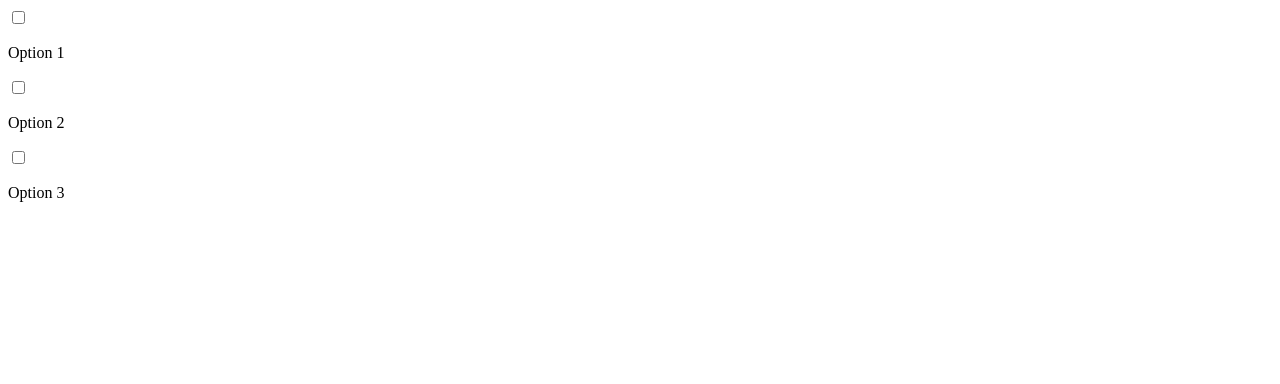
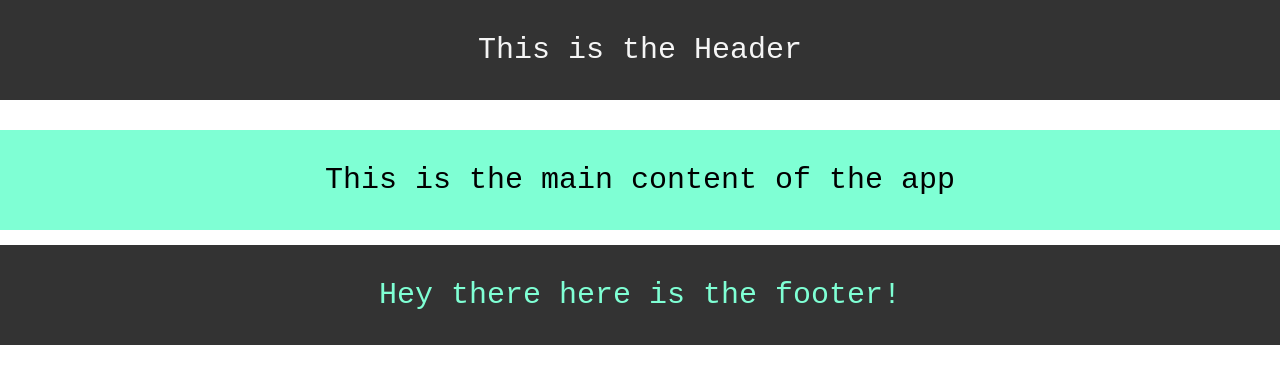
Before and after one commit to CalWal/React-Todo-List, a React (Create React App) app: page / in a window 1280 px wide. Shown: the top 384 px of the page. Built offline with nearby package versions, Linux system fonts and the light colour scheme.

Commit message:
Moved styles to public
messing around with CSS

```diff
--- a/components/Footer.js
+++ b/components/Footer.js
@@ -3,7 +3,7 @@ import React from "react";
 function Footer() {
   return (
     <div>
-      <footer>Hey there here is the footer!</footer>
+      <footer className="footer">Hey there here is the footer!</footer>
     </div>
   );
 }
--- a/components/MainContent.js
+++ b/components/MainContent.js
@@ -1,7 +1,7 @@
 import React from "react";
 
 function MainContent() {
-  return <p> This is the main content of the app </p>;
+  return <p className="maincontent"> This is the main content of the app </p>;
 }
 
 export default MainContent;
--- a/components/NavBar.js
+++ b/components/NavBar.js
@@ -1,13 +1,7 @@
 import React from "react";
 
 function NavBar() {
-  return (
-    <div>
-      <nav>
-        <h1> This is the Header </h1>
-      </nav>
-    </div>
-  );
+  return <header className="navbar">This is the Header</header>;
 }
 
 export default NavBar;
--- a/public/index.html
+++ b/public/index.html
@@ -1,16 +1,19 @@
 <!DOCTYPE html>
 <html lang="en">
-
   <head>
-	<meta charset="utf-8">
-	<meta name="viewport" content="width=device-width, initial-scale=1, shrink-to-fit=no">
-	<meta name="theme-color" content="#000000">
+    <meta charset="utf-8" />
+    <meta
+      name="viewport"
+      content="width=device-width, initial-scale=1, shrink-to-fit=no"
+    />
+    <meta name="theme-color" content="#000000" />
+    <link rel="stylesheet" href="styles.css" />
     <!--
       manifest.json provides metadata used when your web app is added to the
       homescreen on Android. See https://developers.google.com/web/fundamentals/engage-and-retain/web-app-manifest/
     -->
-	<link rel="manifest" href="%PUBLIC_URL%/manifest.json">
-	<link rel="shortcut icon" href="%PUBLIC_URL%/favicon.ico">
+    <link rel="manifest" href="%PUBLIC_URL%/manifest.json" />
+    <link rel="shortcut icon" href="%PUBLIC_URL%/favicon.ico" />
     <!--
       Notice the use of %PUBLIC_URL% in the tags above.
       It will be replaced with the URL of the `public` folder during the build.
@@ -24,9 +27,7 @@
   </head>
 
   <body>
-	<noscript>
-		You need to enable JavaScript to run this app.
-	</noscript>
+    <noscript> You need to enable JavaScript to run this app. </noscript>
     <div id="root"></div>
     <!--
       This HTML file is a template.
@@ -39,5 +40,4 @@
       To create a production bundle, use `npm run build` or `yarn build`.
     -->
   </body>
-
 </html>
--- /dev/null
+++ b/public/styles.css
@@ -0,0 +1,46 @@
+.App {
+  font-family: sans-serif;
+  text-align: center;
+}
+body {
+  margin: 0;
+}
+
+.navbar {
+  height: 100px;
+  background-color: #333;
+  color: whitesmoke;
+  margin-bottom: 15px;
+  text-align: center;
+  font-size: 30px;
+  display: flex;
+  justify-content: center;
+  align-items: center;
+  font-family: "Courier New", Courier, monospace;
+}
+
+.maincontent {
+  height: 100px;
+  background-color: aquamarine;
+  color: black;
+  margin-bottom: 15px;
+  text-align: center;
+  font-size: 30px;
+  display: flex;
+  justify-content: center;
+  align-items: center;
+  font-family: "Courier New", Courier, monospace;
+}
+
+.footer {
+  height: 100px;
+  background-color: #333;
+  color: aquamarine;
+  margin-bottom: 15px;
+  text-align: center;
+  font-size: 30px;
+  display: flex;
+  justify-content: center;
+  align-items: center;
+  font-family: "Courier New", Courier, monospace;
+}
--- a/src/App.js
+++ b/src/App.js
@@ -8,7 +8,9 @@ import Todo from "/components/Todo";
 const App = () => {
   return (
     <div>
-      <Todo />
+      <NavBar />
+      <MainContent />
+      <Footer />
     </div>
   );
 };
--- a/src/styles.css
+++ /dev/null
@@ -1,4 +0,0 @@
-.App {
-  font-family: sans-serif;
-  text-align: center;
-}
```
Lines whose indentation alone changed are shown as unchanged.
